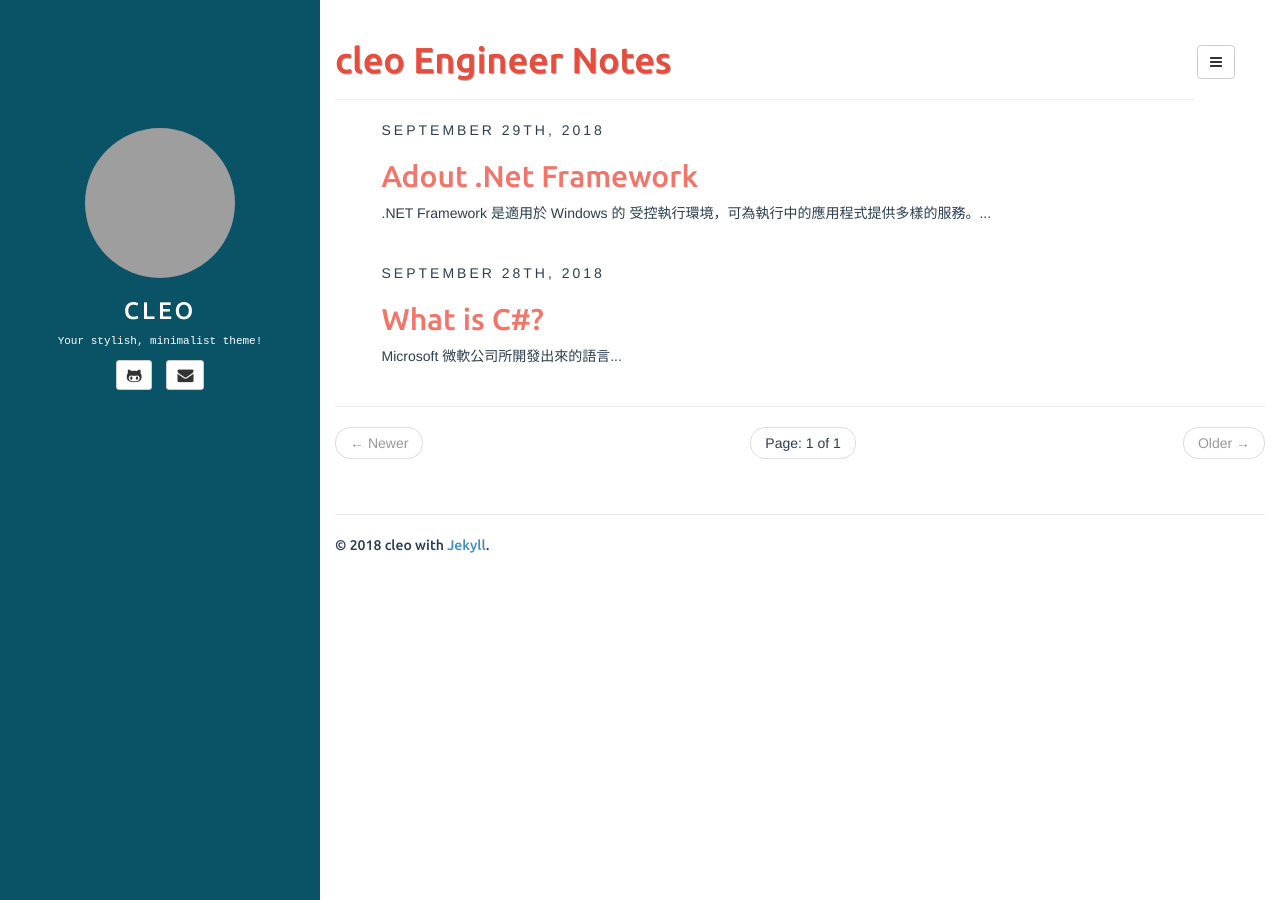
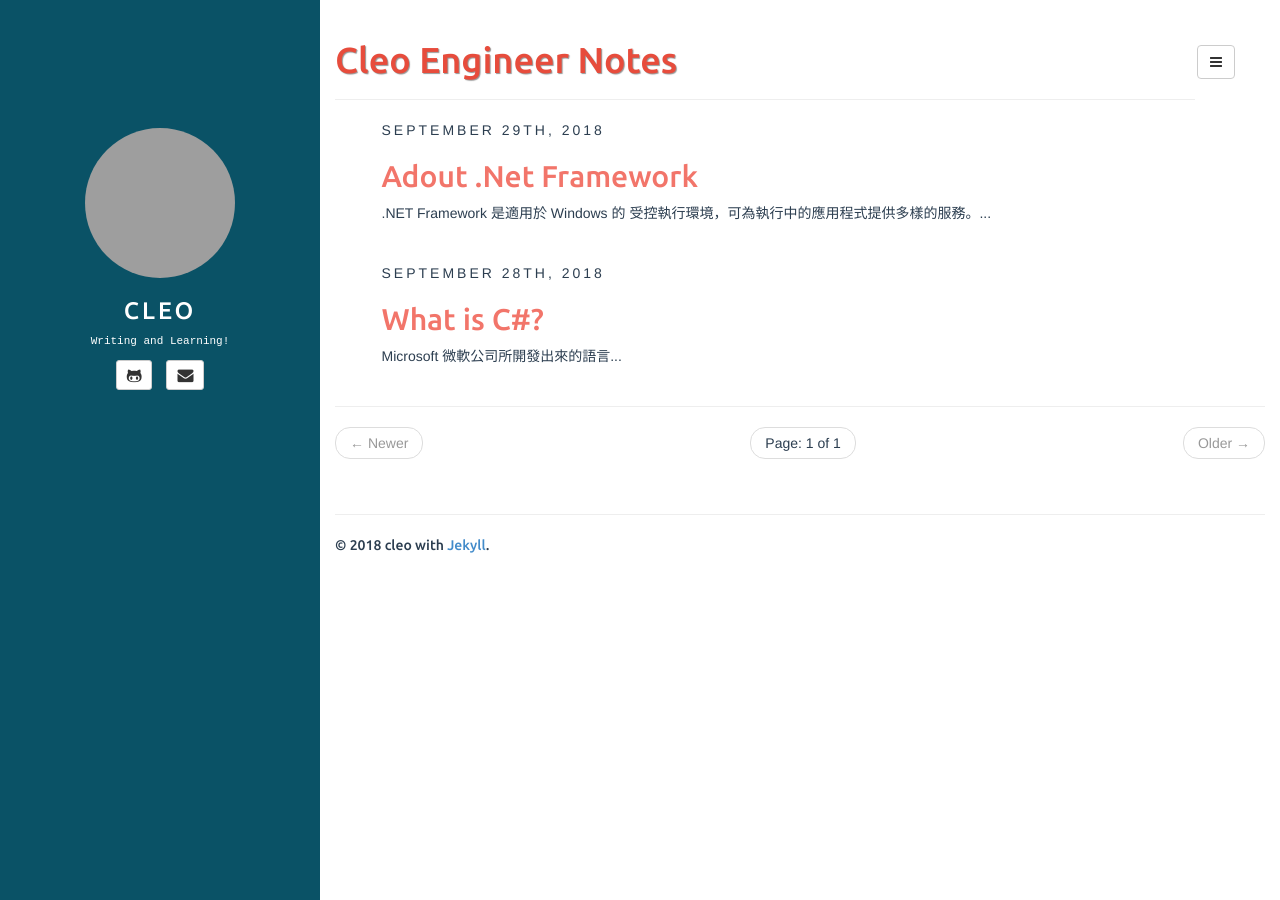
Before and after one commit to cleoliu/blog-2021, a Jekyll site: the page built from index.html, in a window 1280 px wide. Built offline with Jekyll 4.4.1, drawn with Linux system fonts in a browser that asks for light colours; the list of posts is cut into pages by our own code; grey boxes are pictures that could not be loaded.

Commit message:
Update _config.yml
edit

```diff
--- a/_config.yml
+++ b/_config.yml
@@ -12,7 +12,7 @@ defaults:
     scope:
       path: "" # empty string for all files
     values:
-      title: cleo Engineer Notes
+      title: Cleo Engineer Notes
 
 description: Stylish Jekyll Theme
 author:
@@ -22,7 +22,7 @@ author:
   twitter:
   pinterest:
   linkedin: cleo-l-770422130
-  bio: Your stylish, minimalist theme!
+  bio: Writing and Learning!
   email_md5: 7099d712141fe934902e4ba95387772b.jpg
 
 rss_path: feed.xml
```
